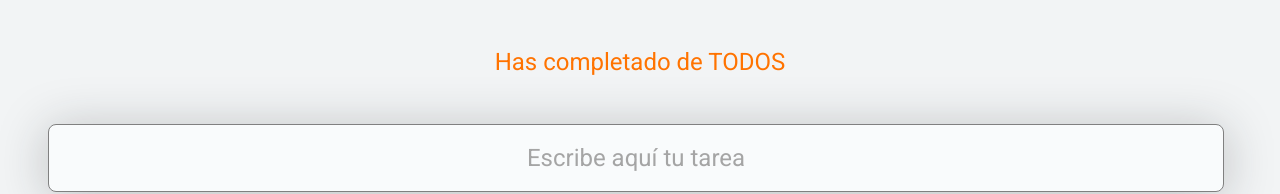
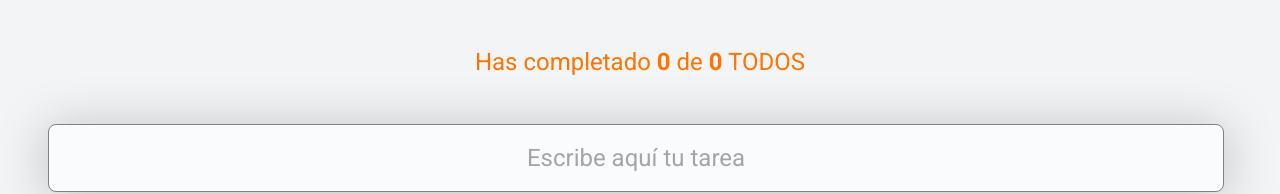
Before and after one commit to FernandoMoyano/Task-app-React, a React (Vite) app: page / in a window 1280 px wide. Shown: the top 194 px of the page. Built offline with nearby package versions, Linux system fonts and the light colour scheme.

Commit message:
useContext

```diff
--- a/src/components/TodoCounter/TodoCounter.jsx
+++ b/src/components/TodoCounter/TodoCounter.jsx
@@ -1,9 +1,12 @@
+import { useContext } from "react";
 import "./TodoCounter.css";
+import { TodoContext } from "../../context/TodoContext";
 // eslint-disable-next-line react/prop-types
-function TodoCounter({ total, completed }) {
+function TodoCounter() {
+  const {completedTodos, totalTodos}=useContext(TodoContext);
   return (
     <h1 className="todoCounter">
-      Has completado <span>{completed}</span> de <span>{total}</span> TODOS
+      Has completado <span>{completedTodos}</span> de <span>{totalTodos}</span> TODOS
     </h1>
   );
 }
--- a/src/components/TodoSearch/TodoSearch.jsx
+++ b/src/components/TodoSearch/TodoSearch.jsx
@@ -1,6 +1,9 @@
+import { useContext } from "react";
 import "./TodoSearch.css";
+import { TodoContext } from "../../context/TodoContext";
 // eslint-disable-next-line react/prop-types
-const TodoSearch = ({searchValue, setSearchValue}) => {
+const TodoSearch = () => {
+  const { searchValue, setSearchValue } = useContext(TodoContext);
   return (
     <>
       <input
```
